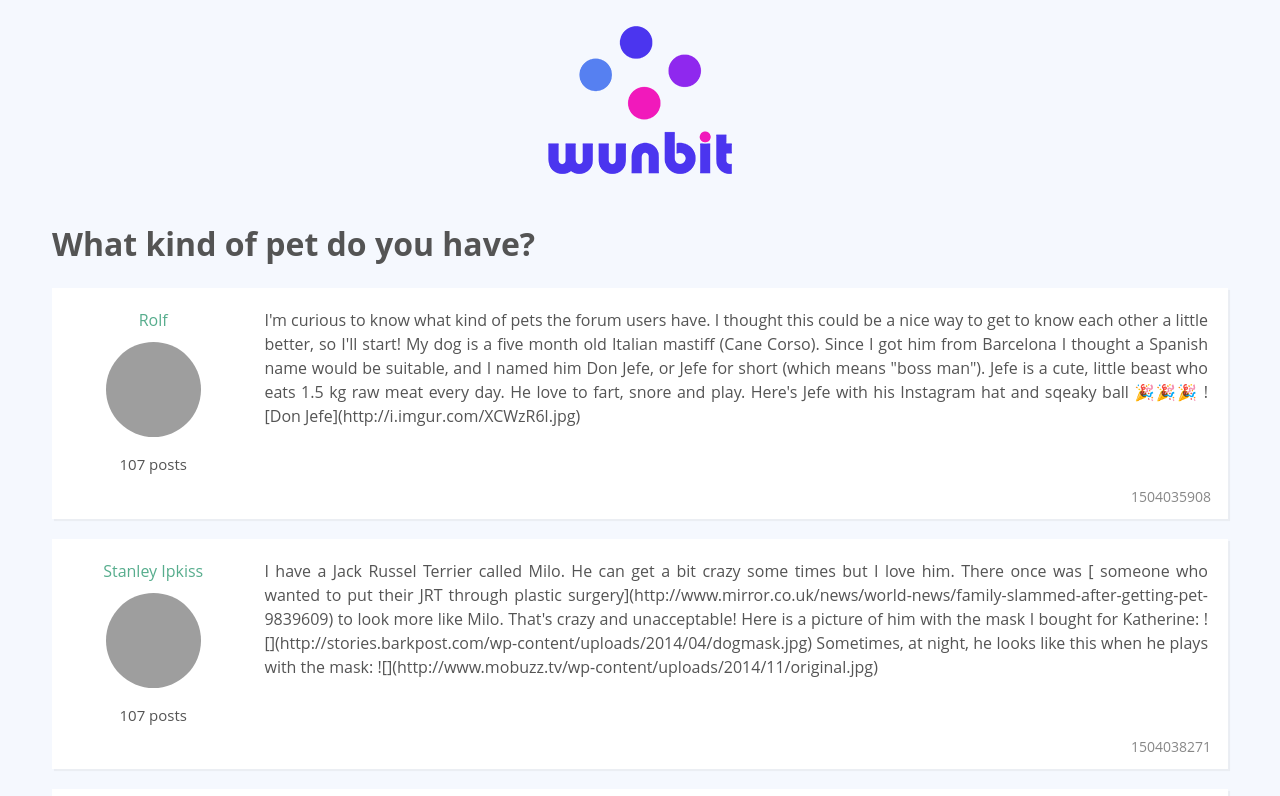
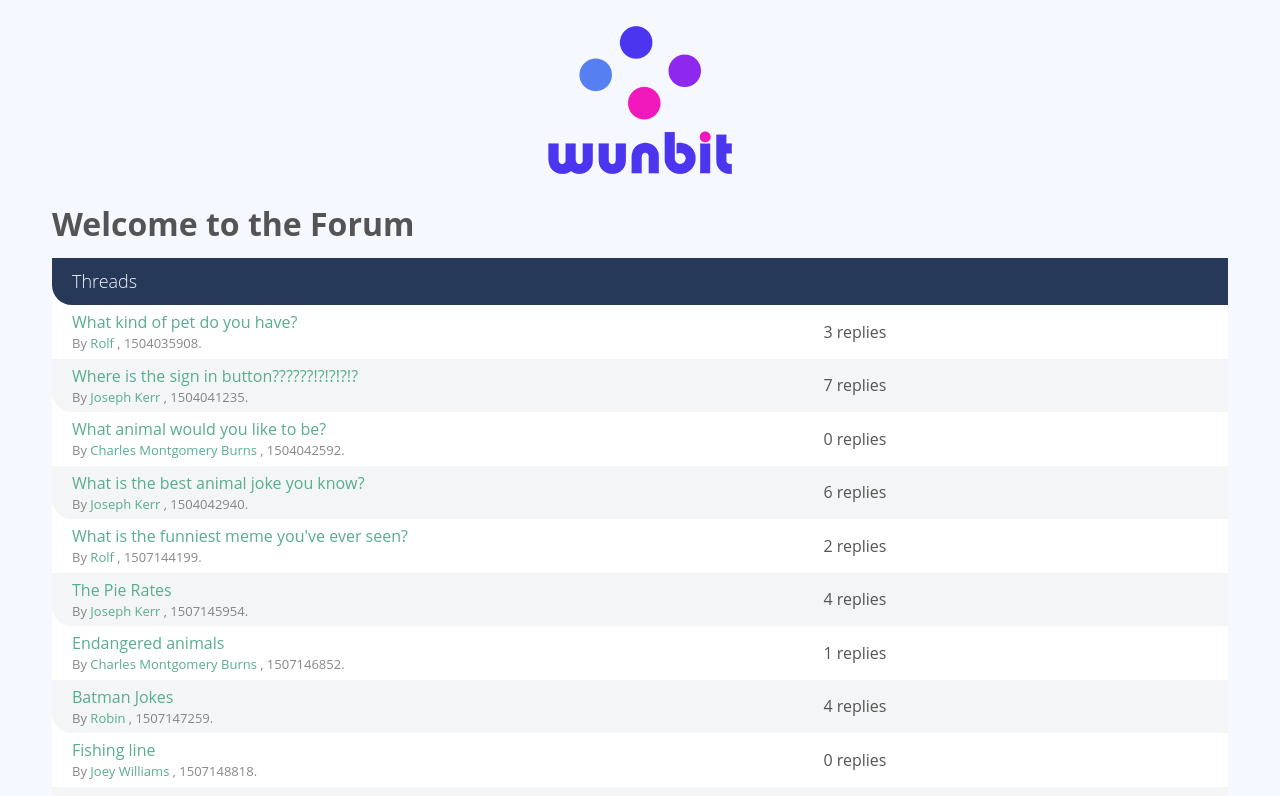
Before and after one commit to wunbit/wunbit-platform, a Vue app: page / in a window 1280 px wide. Shown: the top 796 px of the page. Built offline with nearby package versions, Linux system fonts and the light colour scheme; grey boxes are pictures that could not be loaded.

Commit message:
split the board into smaller components
pass a thread resource (object) to ThreadList component

```diff
--- a/src/components/HelloWorld.vue
+++ b/src/components/HelloWorld.vue
@@ -1,47 +1,23 @@
 <template>
-  <div>
-    <div v-for="thread in threads" class="col-large push-top">
-      <h1>{{ thread.title }}</h1>
-
-      <div class="post-list">
-        <div v-for="postId in thread.posts" class="post">
-          <div class="user-info">
-            <a href="#" class="user-name">{{
-              users[posts[postId].userId].name
-            }}</a>
-
-            <a href="#">
-              <img
-                class="avatar-large"
-                :src="users[posts[postId].userId].avatar"
-                alt
-              />
-            </a>
-
-            <p class="desktop-only text-small">107 posts</p>
-          </div>
-
-          <div class="post-content">
-            <div>{{ posts[postId].text }}</div>
-          </div>
-
-          <div class="post-date text-faded">
-            {{ posts[postId].publishedAt }}
-          </div>
-        </div>
-      </div>
-    </div>
+  <div class="col-full">
+    <h1>Welcome to the Forum</h1>
+    <ThreadList :threads="threads" />
   </div>
 </template>
 
 <script>
 import sourceData from '@/data'
+import ThreadList from './ThreadList'
 console.log(sourceData)
 export default {
   name: 'HelloWorld',
+
+  components: {
+    ThreadList
+  },
   data() {
     return {
-      threads: sourceData.threads,
+      threads: Object.values(sourceData.threads),
       posts: sourceData.posts,
       users: sourceData.users
     }
--- /dev/null
+++ b/src/components/ThreadList.vue
@@ -0,0 +1,25 @@
+<template>
+  <div class="thread-list">
+    <h2 class="list-title">Threads</h2>
+    <ThreadListItem
+      v-for="thread in threads"
+      :thread="thread"
+      :key="thread['.key']"
+    />
+  </div>
+</template>
+
+<script>
+import ThreadListItem from './ThreadListItem'
+export default {
+  components: {
+    ThreadListItem
+  },
+  props: {
+    threads: {
+      required: true,
+      type: Array
+    }
+  }
+}
+</script>
--- /dev/null
+++ b/src/components/ThreadListItem.vue
@@ -0,0 +1,53 @@
+<template>
+  <div class="thread">
+    <div>
+      <p>
+        <a href="#">{{ thread.title }}</a>
+      </p>
+      <p class="text-faded text-xsmall">
+        By
+        <a href="profile.html">{{ user.name }}</a>
+        , {{ thread.publishedAt }}.
+      </p>
+    </div>
+
+    <div class="activity">
+      <p class="replies-count">{{ repliesCount }} replies</p>
+
+      <!-- <img
+        class="avatar-medium"
+        src="http://i0.kym-cdn.com/photos/images/facebook/000/010/934/46623-batman_pikachu_super.png"
+        alt
+      />-->
+
+      <!-- <div>
+        <p class="text-xsmall">
+          <a href="#">Bruce Wayne</a>
+        </p>
+        <p class="text-xsmall text-faded">2 hours ago</p>
+      </div>-->
+    </div>
+  </div>
+</template>
+
+<script>
+import sourceData from '@/data'
+export default {
+  props: {
+    thread: {
+      required: true,
+      type: Object
+    }
+  },
+
+  computed: {
+    repliesCount() {
+      return Object.keys(this.thread.posts).length - 1
+    },
+
+    user() {
+      return sourceData.users[this.thread.userId]
+    }
+  }
+}
+</script>
--- a/src/components/ThreadShow.vue
+++ b/src/components/ThreadShow.vue
@@ -6,9 +6,9 @@
       <div class="post-list">
         <div v-for="postId in thread.posts" class="post">
           <div class="user-info">
-            <a href="#" class="user-name">{{
-              users[posts[postId].userId].name
-            }}</a>
+            <a href="#" class="user-name">
+              {{ users[posts[postId].userId].name }}
+            </a>
 
             <a href="#">
               <img
```
